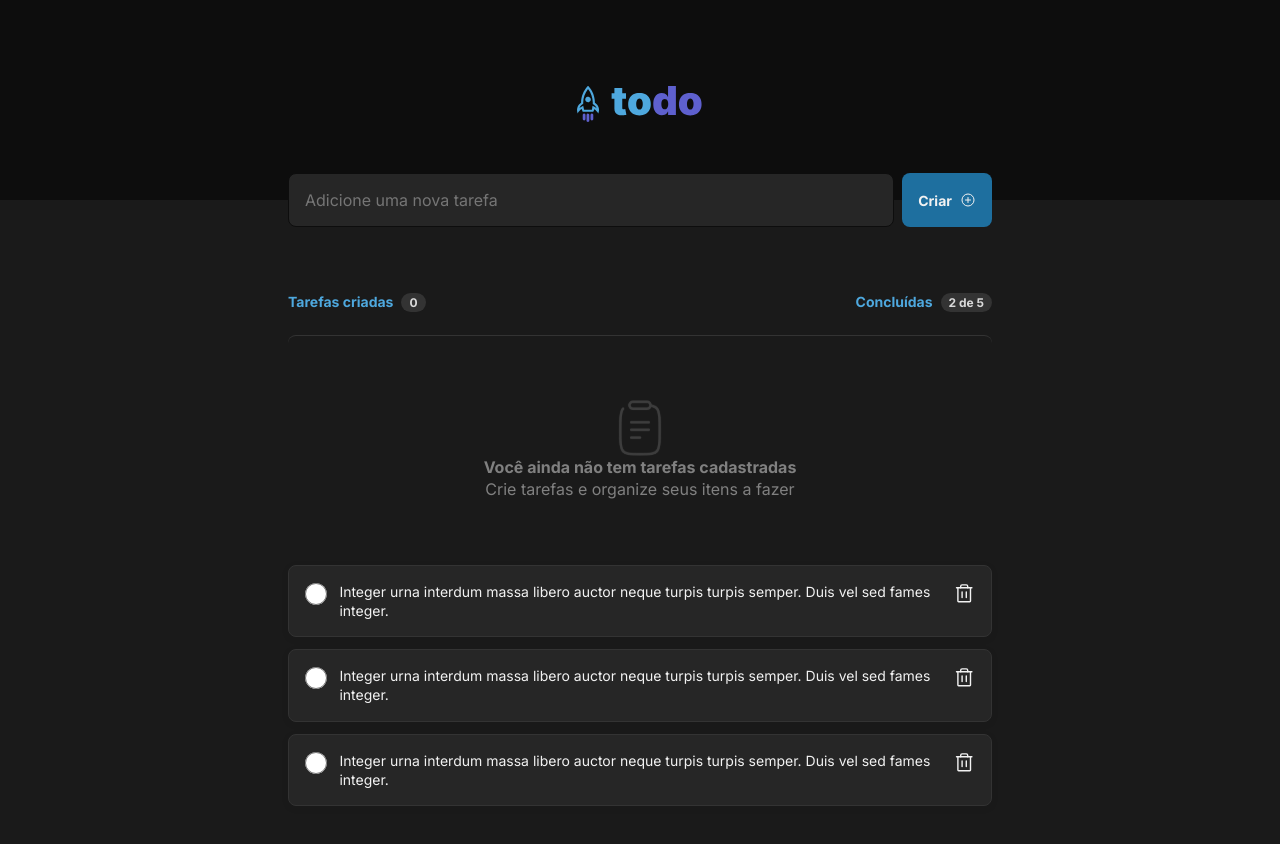
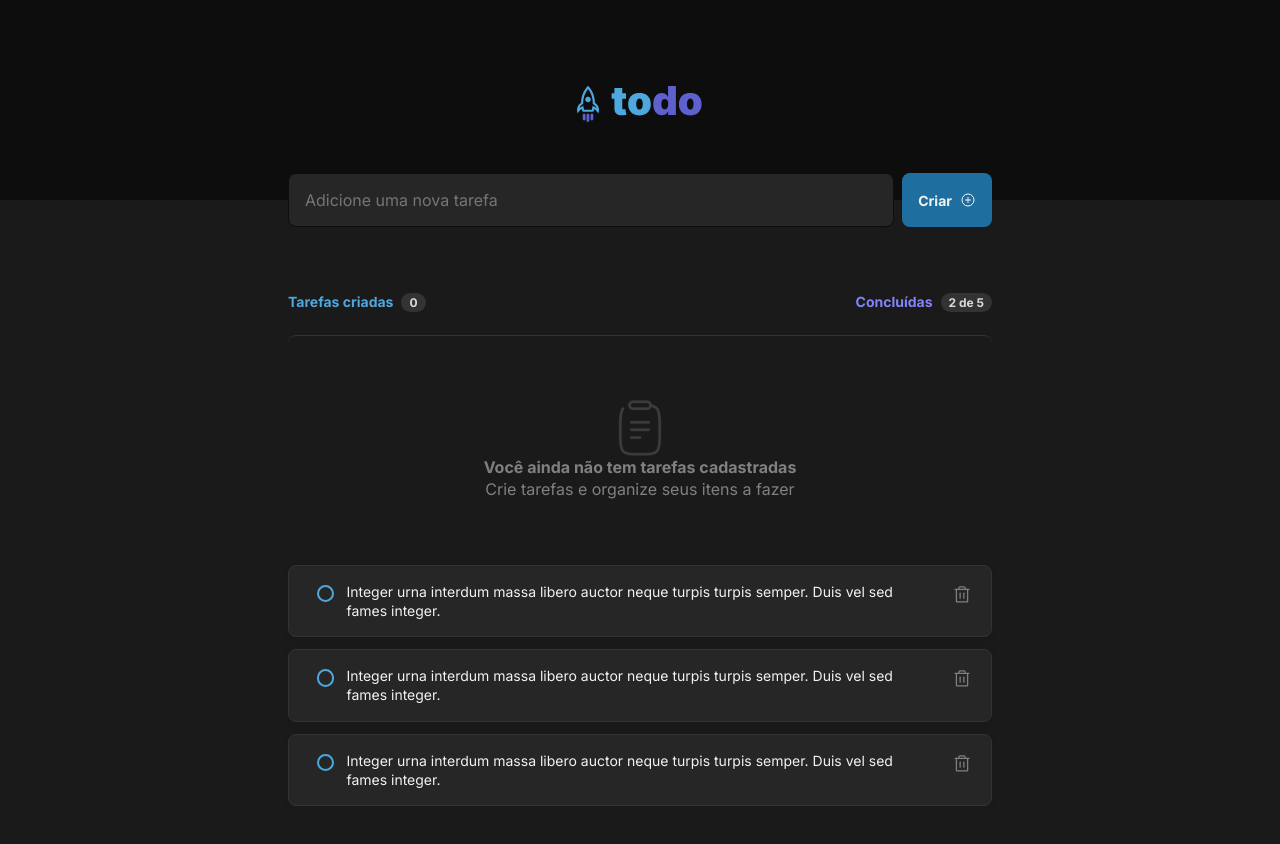
Before and after one commit to maira-costa/ignite-deafio01-todolist, a React (Vite) app in the folder todo-list/: page / in a window 1280 px wide. Shown: the top 844 px of the page. Built offline with nearby package versions, Linux system fonts and the light colour scheme.

Commit message:
add styling to the tasks and hover effects

```diff
--- a/todo-list/src/components/NewTasks.module.css
+++ b/todo-list/src/components/NewTasks.module.css
@@ -15,7 +15,7 @@
     color: var(--gray-100);
 }
 
-.newTasks button {
+.newTasks button[type=submmit] {
     border-radius: 8px;
     padding: 1rem;
     display: flex;
@@ -27,4 +27,15 @@
     font-size: .875rem;
     border: 0;
     font-weight: bold;
+    cursor: pointer;
+
+    transition: background .3s;
 }
+
+.newTasks button[type=submmit] > svg {
+    color: var(--gray-100);
+}
+
+.newTasks button[type=submmit]:hover {
+    background: var(--blue-300);
+}
--- a/todo-list/src/components/Task.jsx
+++ b/todo-list/src/components/Task.jsx
@@ -3,10 +3,15 @@ import { Trash } from "phosphor-react";
 
 export function Task({ content }) {
     return (
-        <form className={styles.task}>
-            <input type="radio" id="task"/>
-            <label htmlFor="task">{content}</label>
-            <Trash size={24}/>
-        </form>
+        <div className={styles.wrapper}>
+            <label className={styles.task}>
+                <input type="checkbox"/>
+                <span className={styles.checkmark}></span>
+                <span className={styles.content}>{content}</span>
+            </label>
+            <button title='Deletar tarefa'>
+                <Trash size={20}/>
+            </button>
+        </div>
     )
 }
--- a/todo-list/src/components/Task.module.css
+++ b/todo-list/src/components/Task.module.css
@@ -1,4 +1,4 @@
-.task {
+.wrapper {
     display: flex;
     align-items: flex-start;
     background: var(--gray-500);
@@ -9,19 +9,92 @@
     gap: .75rem;
 }
 
-.task > input {
-    height: 1.5rem;
-    width: 1.5rem;
-    background: transparent;
+.wrapper:focus-within {
+    box-shadow: 0 0 0 1px var(--purple-500);
 }
 
-.task > input:checked {
-
+.task {
+    display: flex;
+    width: 100%;
+    position: relative;
 }
 
-.task > label {
+.task > .content {
     font-weight: 400;
     font-size: .875rem;
     line-height: 1.2rem;
     color: var(--gray-100);
+    transition: color 1s;
 }
+
+.task > input {
+    position: absolute;
+    opacity: 0;
+    cursor: pointer;
+    height: 0;
+    width: 0;
+}
+
+.checkmark {
+    aspect-ratio: 1;
+    height: 17.45px;
+    background: transparent;
+    cursor: pointer;
+    border: 2px solid var(--blue-300);
+    border-radius: 100%;
+    margin: 3px .75rem 0;
+    position: relative;
+}
+
+.task > input:checked ~.checkmark {
+    background: var(--purple-500);
+    border: 0;
+}
+
+.checkmark:after {
+    content: "";
+    position: absolute;
+    display: none;
+    left: 29%;
+    top: 29%;
+    width: 7.31px;
+    height: 4.69px;
+    border: solid var(--gray-100);
+    border-width: 0 0 1px 1px;
+    -webkit-transform: rotate(-45deg);
+    -ms-transform: rotate(-45deg);
+    transform: rotate(-45deg);
+}
+
+.task input:checked ~ .checkmark:after {
+    display: block;
+}
+
+.task > input:checked ~ .content {
+    color: var(--gray-300);
+    text-decoration: line-through;
+}
+
+.wrapper > button {
+    background-color: transparent;
+    border: 0;
+    box-sizing: initial;
+    color: var(--gray-300);
+    padding: 3px;
+    border-radius: 5px;
+    cursor: pointer;
+    line-height: 0;
+}
+
+button > svg {
+    color: var(--gray-300);
+}
+
+.wrapper > button:hover {
+    color: var(--red-500);
+    background-color: var(--gray-400);
+}
+
+.wrapper > button:hover svg {
+    color: var(--red-500);
+}
--- a/todo-list/src/components/Tasks.module.css
+++ b/todo-list/src/components/Tasks.module.css
@@ -10,6 +10,10 @@
     font-weight: 700;
     line-height: 1rem;
     color: var(--blue-300);
+}
+
+.status + .status > strong {
+    color: var(--purple-300);
 }
 
 .status > span {
--- a/todo-list/src/global.css
+++ b/todo-list/src/global.css
@@ -15,6 +15,11 @@
     --blue-500: #1E6F9F;
 
     --red-500: #E25858;
+}
+
+:focus {
+    outline: transparent;
+    box-shadow: 0 0 0 1px var(--purple-500);
 }
 
 * {
```
